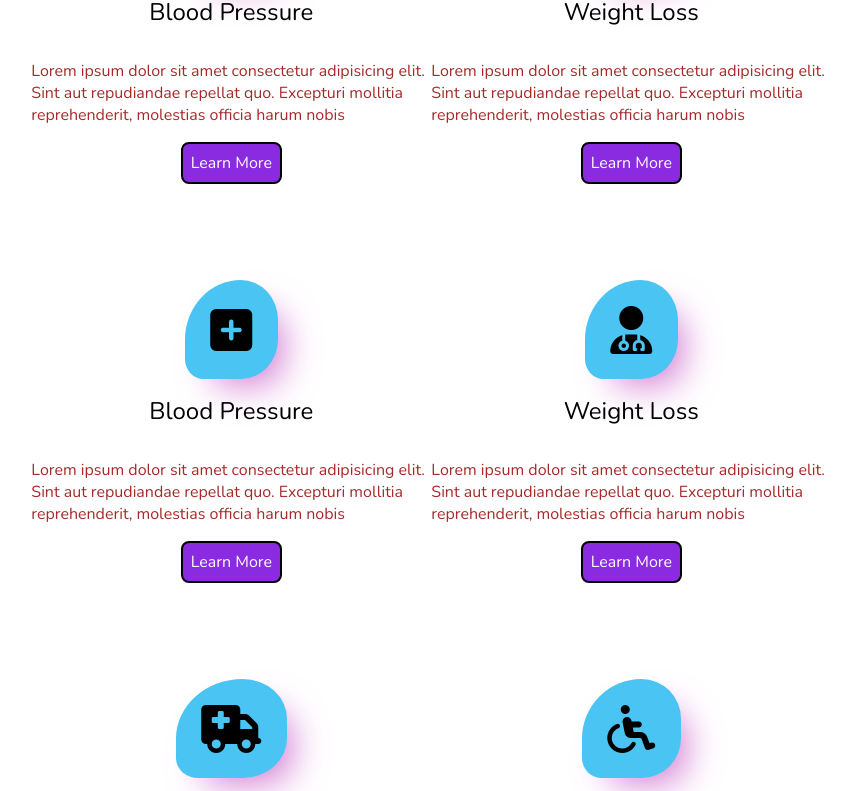
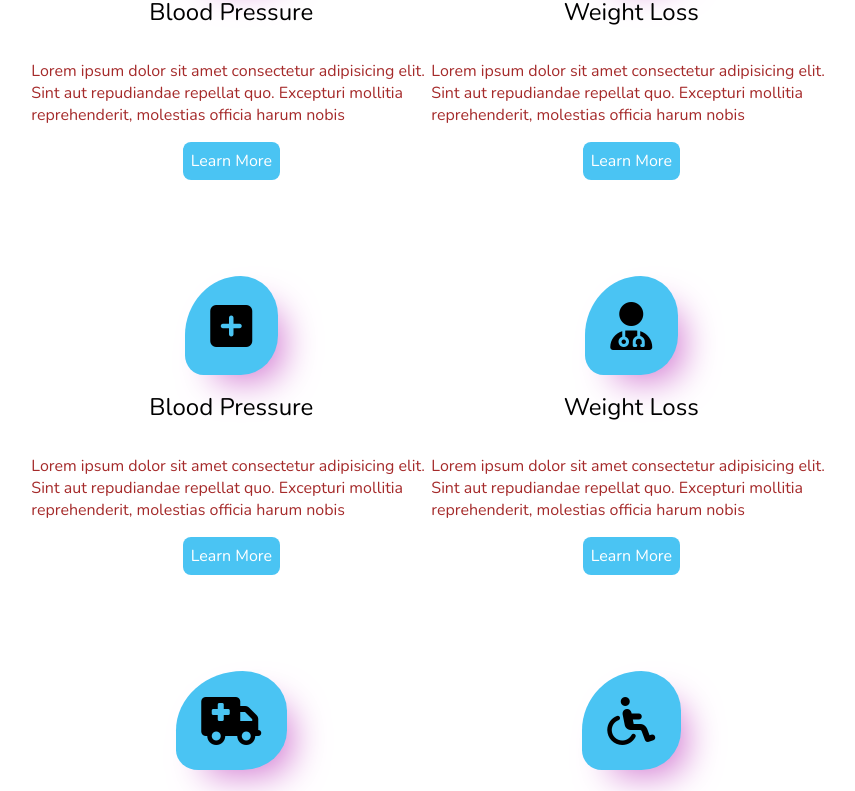
Before and after one commit to piy-crpto/Internship-assignment, a React (Create React App) app: page / in a window 1280 px wide. Shown: the part 1377-2168 px from the top of the page, without its empty margins (201-1056 px from the left). Built offline with nearby package versions, Linux system fonts and the light colour scheme.

Commit message:
Update About.css

```diff
--- a/src/components/About/About.css
+++ b/src/components/About/About.css
@@ -102,8 +102,8 @@ box-shadow: 17px 18px 35px -12px rgba(212,127,212,1);
 .btn
 {
     padding :.5rem .5rem;
-    background-color: blueviolet;
-    border: 2px solid black;
+   background-color: rgba(74,196,243,1);
+
     border-radius: .5rem;
     color: #fff;
 }
```
